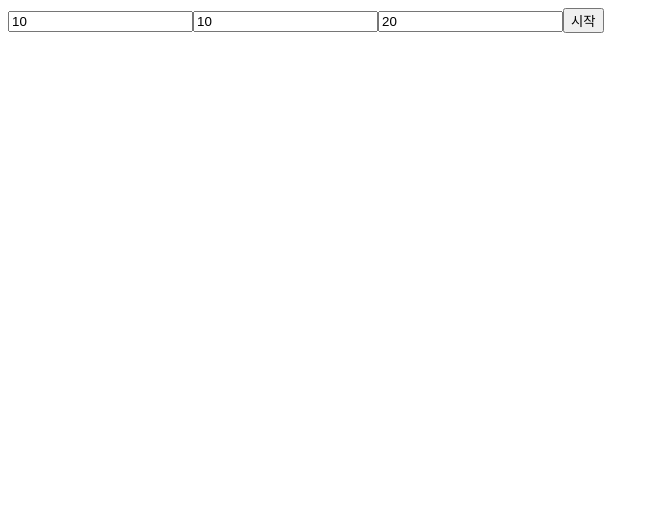
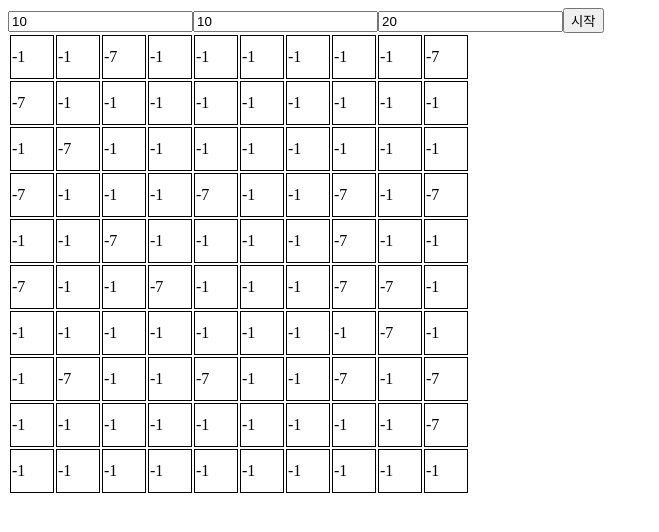
Before and after one commit to yyuli/minesweeper, a React (Create React App) app: page / in a window 1280 px wide. Both pictures are taken after a click on the button "시작". Shown: the top 532 px of the page, without its empty margins (0-659 px from the left). Built offline with nearby package versions, Linux system fonts and the light colour scheme.

Commit message:
Fix: 시작 버튼 클릭 시 화면에 렌더링 되도록 수정

```diff
--- a/src/components/BoardSetting/BoardSetting.jsx
+++ b/src/components/BoardSetting/BoardSetting.jsx
@@ -1,10 +1,15 @@
 import React, { useState } from "react";
-
+import styled from "styled-components";
+const Td = styled.td`
+  width: 40px;
+  height: 40px;
+  border: 1px solid black;
+`;
 export default function Setting() {
   const [row, setRow] = useState(10);
   const [col, setCol] = useState(10);
   const [mine, setMine] = useState(20);
-
+  const [boardData, setBoardData] = useState([]);
   const CELL = {
     NORMAL: -1,
     QUESTION: -2,
@@ -24,10 +29,10 @@ export default function Setting() {
       const mine = board.splice(Math.floor(Math.random() * board.length), 1)[0];
       mineArr.push(mine);
     }
-    const boardData = [];
+    const data = [];
     for (let i = 0; i < row; i++) {
       const rowData = [];
-      boardData.push(rowData);
+      data.push(rowData);
       for (let j = 0; j < col; j++) {
         rowData.push(CELL.NORMAL);
       }
@@ -35,13 +40,14 @@ export default function Setting() {
     for (let k = 0; k < mineArr.length; k++) {
       const ver = Math.floor(mineArr[k] / col);
       const hor = mineArr[k] % col;
-      boardData[ver][hor] = CELL.MINE;
+      data[ver][hor] = CELL.MINE;
     }
-    console.log(boardData);
+    setBoardData(data);
   };
+  console.log(boardData);
 
   return (
-    <div>
+    <>
       <input
         type="number"
         placeholder="세로"
@@ -67,6 +73,21 @@ export default function Setting() {
         }}
       />
       <button onClick={createMine}>시작</button>
-    </div>
+      <table>
+        <tbody>
+          {boardData.map((row, rowIndex) => (
+            <tr key={rowIndex}>
+              {row.map((col, colIndex) =>
+                col === CELL.MINE ? (
+                  <Td key={colIndex}>-7</Td>
+                ) : (
+                  <Td key={colIndex}>-1</Td>
+                )
+              )}
+            </tr>
+          ))}
+        </tbody>
+      </table>
+    </>
   );
 }
```
